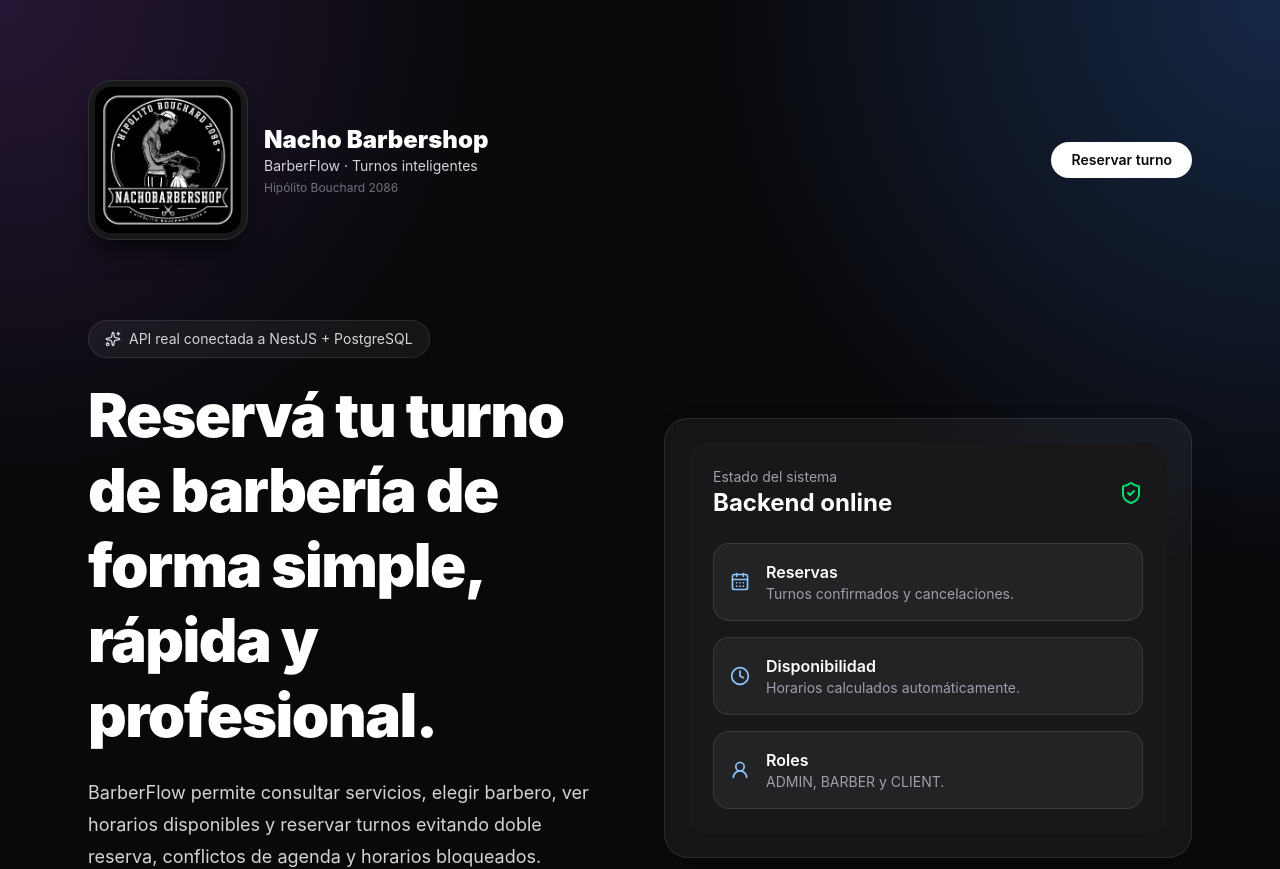
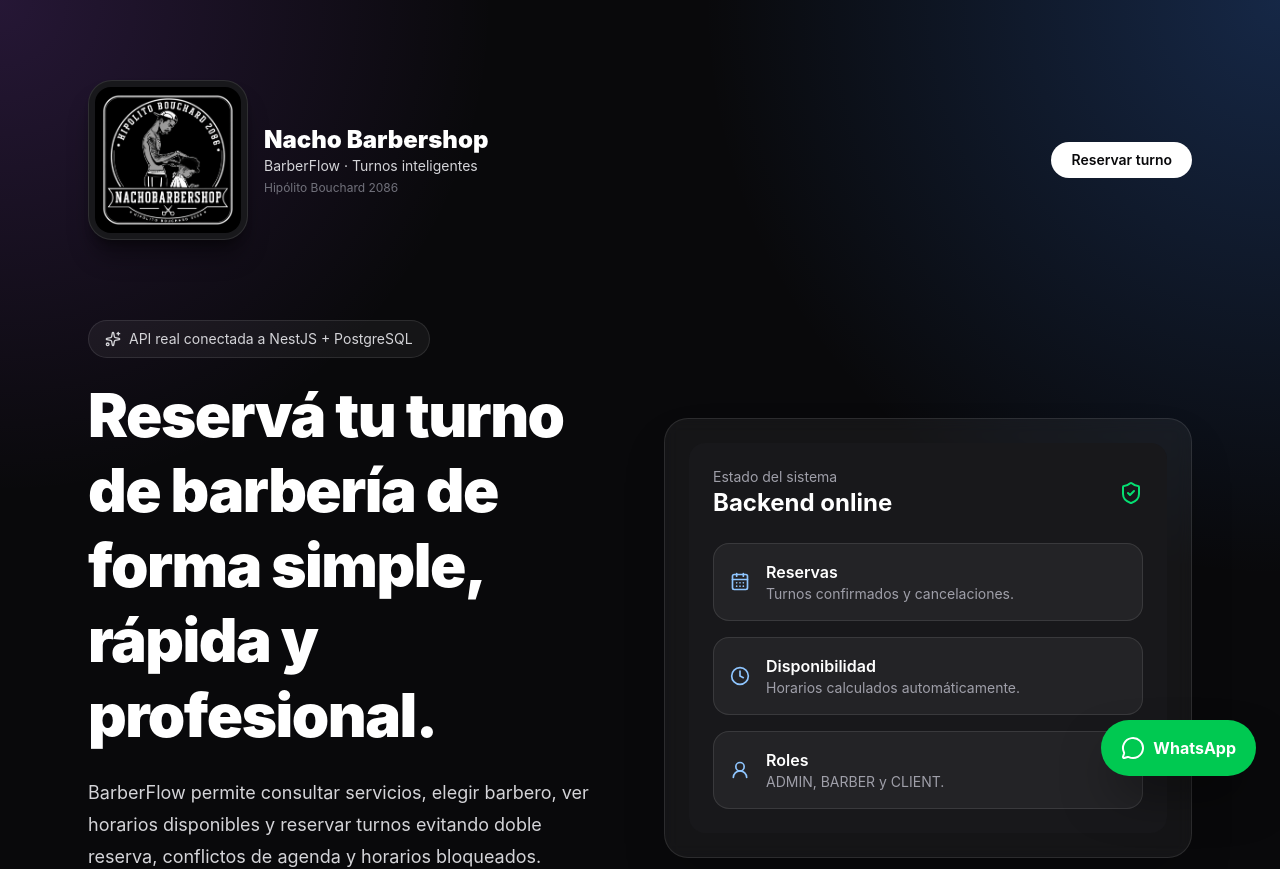
Before and after one commit to IgnacioGodoy2002/barberflow-web, a React (Vite) app: page / in a window 1280 px wide. Shown: the top 869 px of the page. Built offline with nearby package versions, Linux system fonts and the light colour scheme; no server answers.

Commit message:
Agrego boton visible de WhatsApp

```diff
--- a/src/App.tsx
+++ b/src/App.tsx
@@ -16,6 +16,7 @@ import { MyAppointments } from "./components/MyAppointments";
 import { AdminAppointments } from "./components/AdminAppointments";
 import { HowItWorks } from "./components/HowItWorks";
 import { Footer } from "./components/Footer";
+import { WhatsAppButton } from "./components/WhatsAppButton";
 
 type Service = {
   id: string;
@@ -290,6 +291,7 @@ function App() {
 </section>
 
 <Footer />
+<WhatsAppButton />
 </main>
   );
 }
--- /dev/null
+++ b/src/components/WhatsAppButton.tsx
@@ -0,0 +1,22 @@
+import { MessageCircle } from "lucide-react";
+
+export function WhatsAppButton() {
+  const phoneNumber = "5492320598170";
+
+  const message = encodeURIComponent(
+    "Hola Nacho, quiero consultar por un turno en la barbería."
+  );
+
+  return (
+    <a
+      href={`https://wa.me/${phoneNumber}?text=${message}`}
+      target="_blank"
+      rel="noreferrer"
+      className="fixed bottom-6 right-6 z-[9999] inline-flex items-center gap-2 rounded-full bg-green-500 px-5 py-4 font-bold text-white shadow-2xl shadow-black/50 transition hover:scale-105 hover:bg-green-400"
+      aria-label="Contactar por WhatsApp"
+    >
+      <MessageCircle size={24} />
+      <span className="hidden sm:inline">WhatsApp</span>
+    </a>
+  );
+}
```
